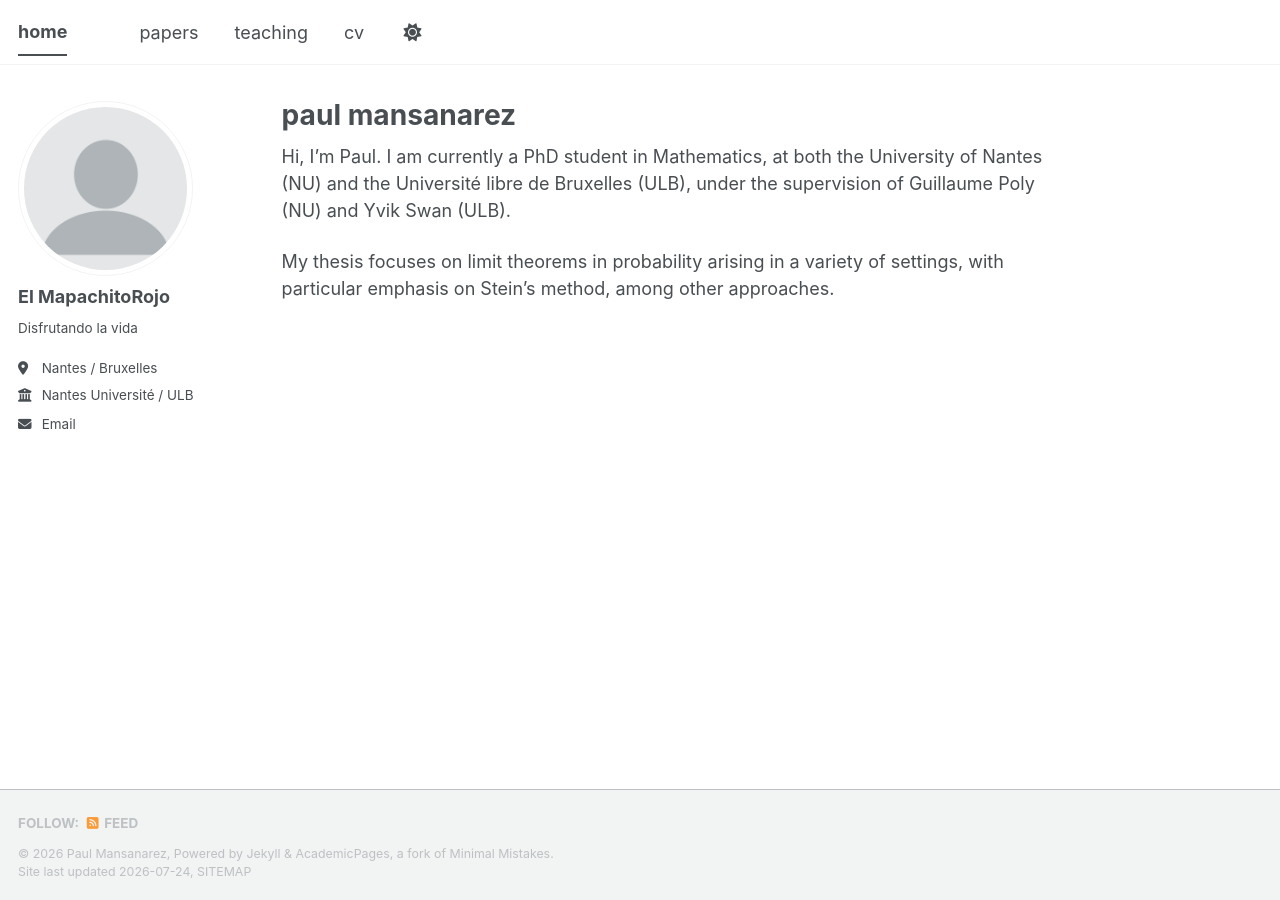
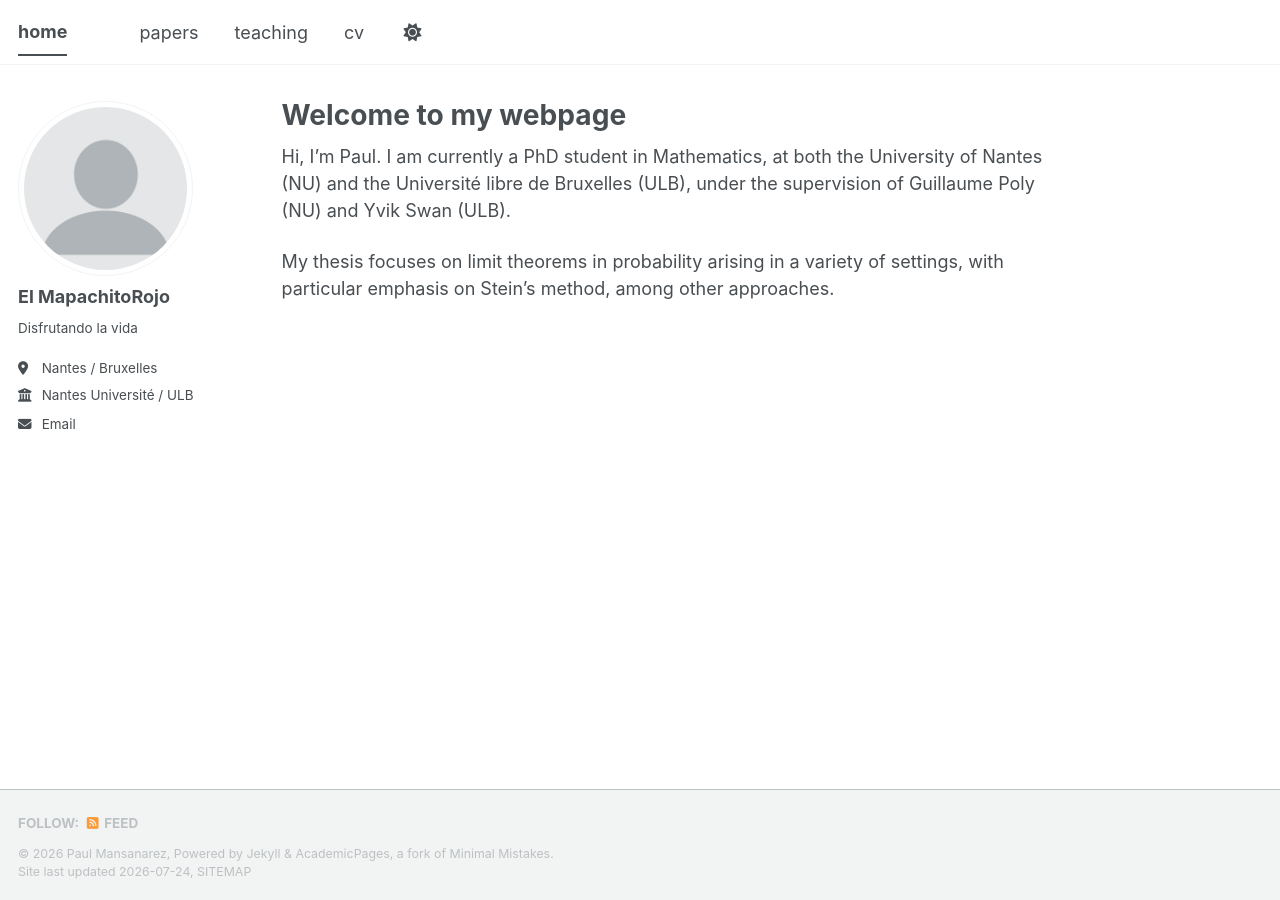
Before and after one commit to paulmansanarez/paulmansanarez.github.io, a Jekyll site: the page built from _pages/about.md, in a window 1280 px wide. Built offline with Jekyll 4.4.1, drawn with Linux system fonts in a browser that asks for light colours; a style sheet for code colours, icons or effects is not loaded.

Commit message:
Update about.md

```diff
--- a/_pages/about.md
+++ b/_pages/about.md
@@ -1,6 +1,6 @@
 ---
 permalink: /
-title: "paul mansanarez"
+title: "Welcome to my webpage"
 author_profile: true
 redirect_from:
   - /about/
```
